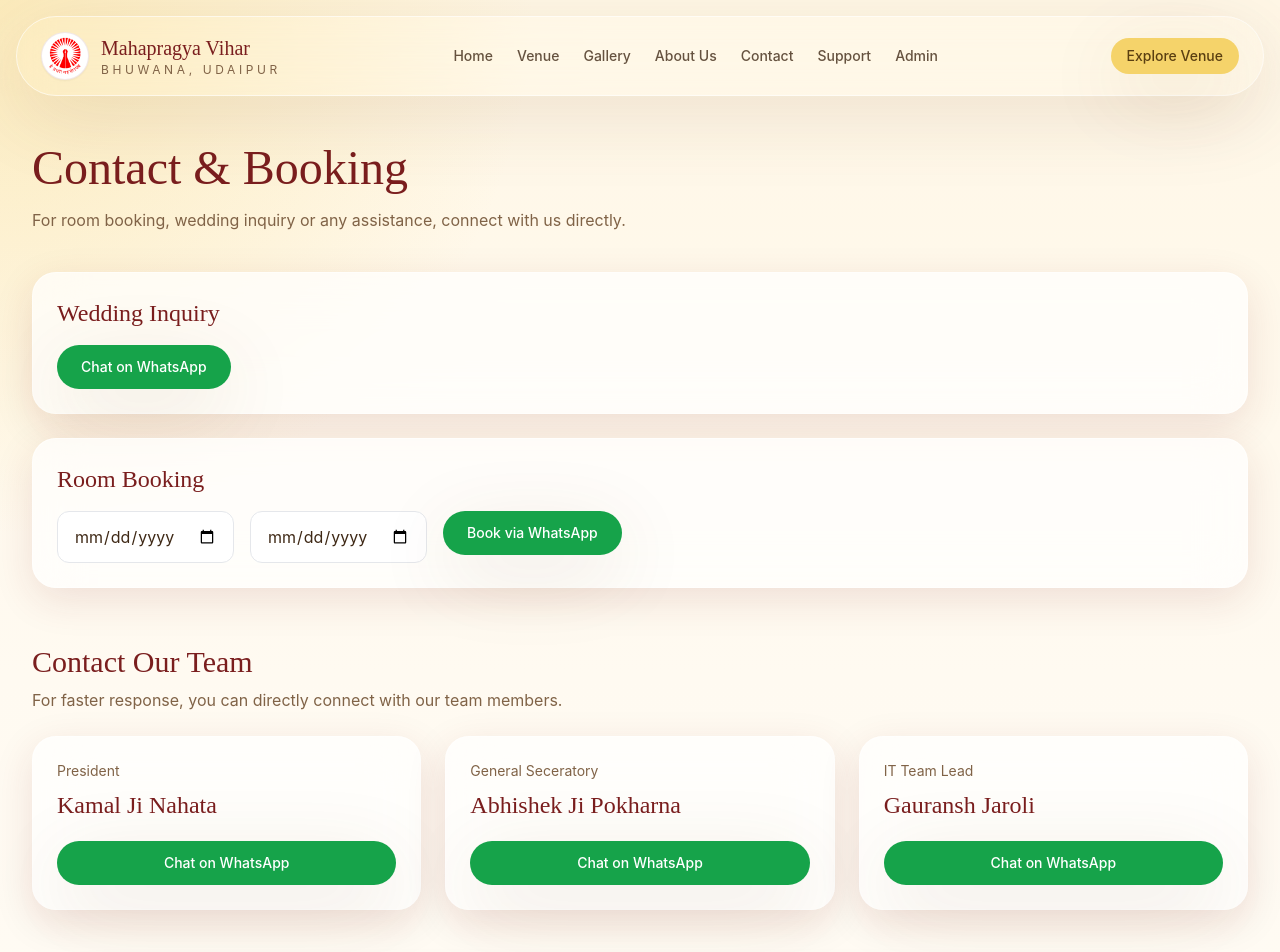
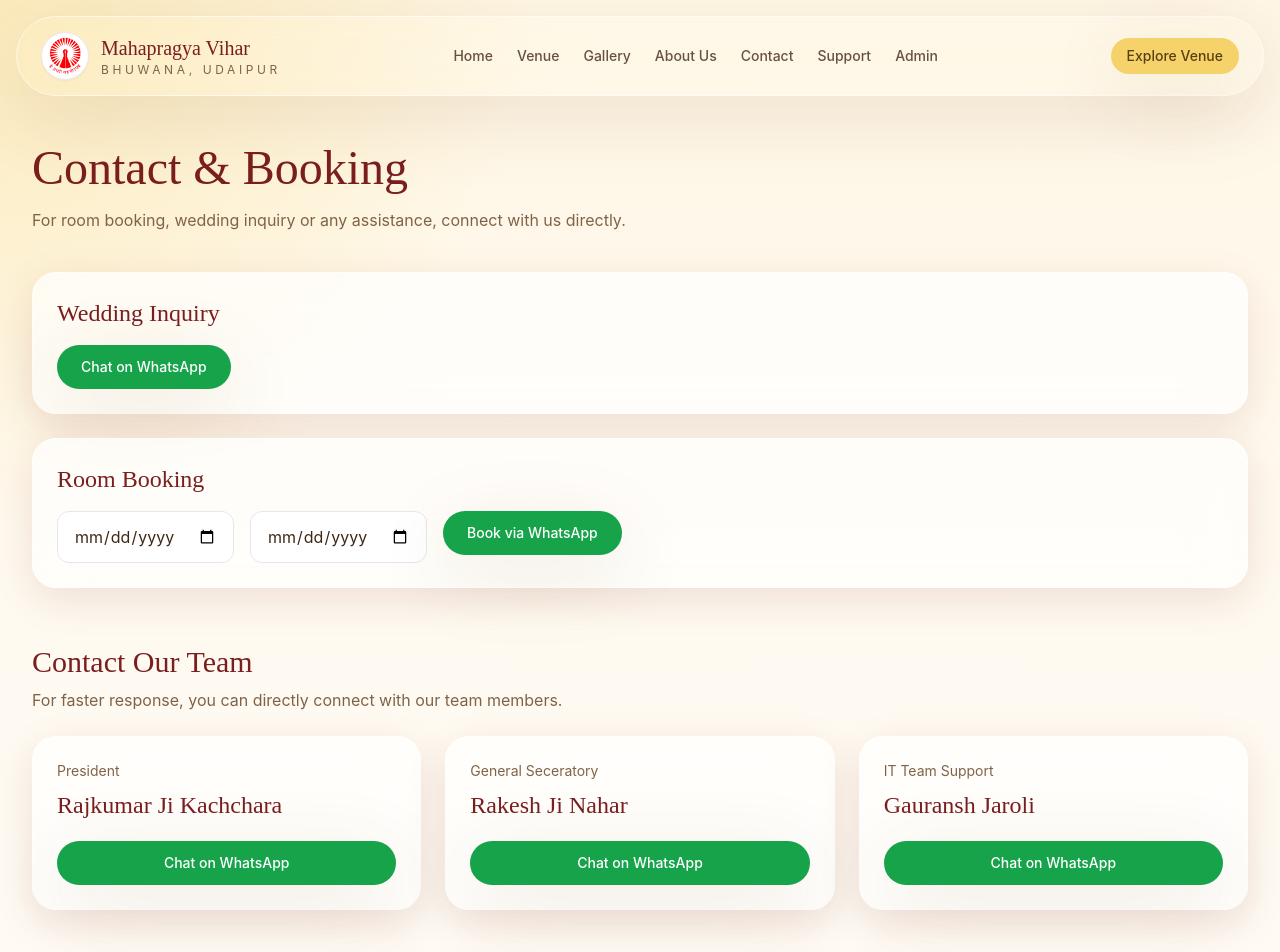
Before and after one commit to parshwebcraft/mahapragyaviharweb, a Next.js app: page /contact in a window 1280 px wide. Shown: the top 952 px of the page. Built offline with nearby package versions, Linux system fonts and the light colour scheme; no server answers.

Commit message:
Update contact names and WhatsApp numbers

```diff
--- a/app/about/page.tsx
+++ b/app/about/page.tsx
@@ -13,13 +13,13 @@ import { contactDetails } from "@/lib/site-content";
 const teamMembers = [
   {
     role: "Adhyaksha",
-    name: "Kamal Ji Nahata",
+    name: "Rajkumar Ji Kachchara",
     icon: Users,
     image: ""
   },
   {
     role: "MahaMantri",
-    name: "Abhishek Ji Pokharna",
+    name: "Rakesh Ji Nahar",
     icon: ShieldCheck,
     image: ""
   },
--- a/app/book/page.tsx
+++ b/app/book/page.tsx
@@ -11,7 +11,7 @@ import { Card } from "@/components/ui/card";
 import { BookingForm } from "@/components/booking-form";
 
 export default function BookPage() {
-  const WHATSAPP = "919829074922";
+  const WHATSAPP = "919414165894";
 
   const openWhatsApp = (message: string) => {
     return `https://wa.me/${WHATSAPP}?text=${encodeURIComponent(message)}`;
--- a/app/contact/page.tsx
+++ b/app/contact/page.tsx
@@ -7,16 +7,16 @@ import { Button } from "@/components/ui/button";
 const team = [
   {
     role: "President",
-    name: "Kamal Ji Nahata",
-    phone: "917733992007",
+    name: "Rajkumar Ji Kachchara",
+    phone: "919414658994",
   },
   {
     role: "General Seceratory",
-    name: "Abhishek Ji Pokharna",
-    phone: "919829074922",
+    name: "Rakesh Ji Nahar",
+    phone: "919414165894",
   },
   {
-    role: "IT Team Lead",
+    role: "IT Team Support",
     name: "Gauransh Jaroli",
     phone: "919521347419",
   },
@@ -26,7 +26,7 @@ export default function ContactPage() {
   const [checkIn, setCheckIn] = useState("");
   const [checkOut, setCheckOut] = useState("");
 
-  const WATSAPP_NUMBER = "919829074922";
+  const WATSAPP_NUMBER = "919414165894";
 
   // Wedding Inquiry
   const handleWedding = () => {
--- a/app/events/page.tsx
+++ b/app/events/page.tsx
@@ -11,7 +11,7 @@ import { Button } from "@/components/ui/button";
 import { Card } from "@/components/ui/card";
 
 export default function EventsPage() {
-  const WHATSAPP = "919829074922";
+  const WHATSAPP = "919414165894";
 
   const wa = (msg: string) =>
     `https://wa.me/${WHATSAPP}?text=${encodeURIComponent(msg)}`;
--- a/app/rooms/page.tsx
+++ b/app/rooms/page.tsx
@@ -56,7 +56,7 @@ const venues = [
 const nearbyPlaces = ["Fateh Sagar Lake", "City Palace", "Saheliyon Ki Bari"];
 
 export default function VenuePage() {
-  const whatsapp = "919829074922";
+  const whatsapp = "919414165894";
 
   function openWhatsApp(title: string) {
     const message = `Hello, I want details for ${title} booking at Mahapragya Vihar, Bhuwana Udaipur. Please share availability and charges.`;
--- a/components/admin/settings-page.tsx
+++ b/components/admin/settings-page.tsx
@@ -11,7 +11,7 @@ const defaultSettings = {
   address: "Mahapragya Vihar, Bhuwana, Udaipur",
   phone: "+91 77339 92007",
   email: "mahapragyavihar@gmail.com",
-  whatsappPrimary: "919829074922",
+  whatsappPrimary: "919414165894",
   whatsappSecondary: "917733992007",
   whatsappTeam: "919521347419",
   adminEmail: "admin@parshwebcraft.in",
--- a/components/booking-form.tsx
+++ b/components/booking-form.tsx
@@ -7,7 +7,7 @@ import { Button } from "@/components/ui/button";
 import { Card } from "@/components/ui/card";
 import { Input } from "@/components/ui/input";
 
-const WHATSAPP_NUMBER = "919829074922";
+const WHATSAPP_NUMBER = "919414165894";
 
 const roomTypes = [
   "Luxury AC Room",
--- a/components/sections/hero.tsx
+++ b/components/sections/hero.tsx
@@ -53,7 +53,7 @@ export function HeroSection() {
               </Button>
             </Link>
             <a
-              href={`https://wa.me/919829074922?text=${encodeURIComponent(whatsappMessage)}`}
+              href={`https://wa.me/919414165894?text=${encodeURIComponent(whatsappMessage)}`}
               target="_blank"
               rel="noopener noreferrer"
             >
```
